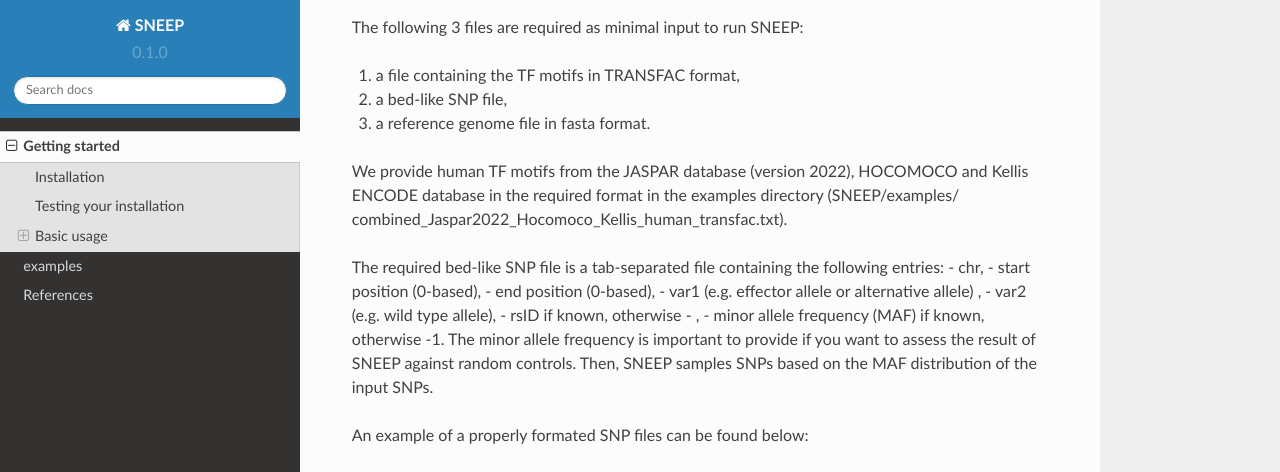
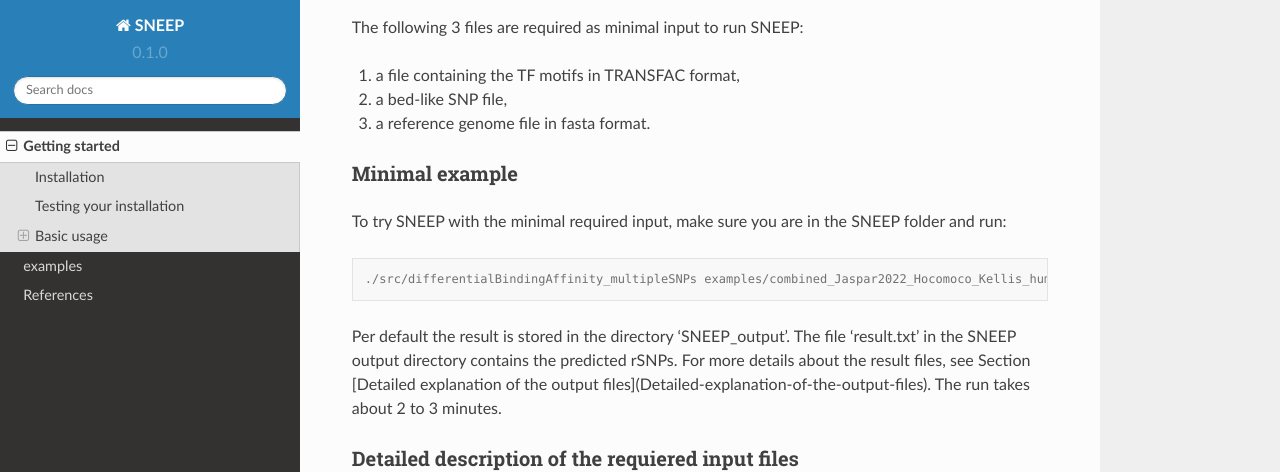
Before and after one commit to SchulzLab/SNEEP, a Sphinx documentation site: the page built from docs/gettingStarted.rst, in a window 1280 px wide and 1400 px high, scrolled down 1757 px. Shown: the top 472 px of the window. Built offline with Sphinx 7.4.7 and the Read the Docs theme 2.0.0, drawn with Linux system fonts in a browser that asks for light colours; pages that are not in the unit, such as notebooks, are missing from menus; some of the changed text lies outside the part shown; grey boxes are pictures that could not be loaded.

Commit message:
Update gettingStarted.rst

```diff
--- a/docs/gettingStarted.rst
+++ b/docs/gettingStarted.rst
@@ -72,9 +72,24 @@
 2)	a bed-like SNP file,
 3)	a reference genome file in fasta format.
 
-We provide human TF motifs from the JASPAR database (version 2022), HOCOMOCO and  Kellis ENCODE database in the required format in the examples directory (SNEEP/examples/ combined_Jaspar2022_Hocomoco_Kellis_human_transfac.txt).
+Minimal example
+---------------
 
-The required bed-like SNP file is a tab-separated file containing the following entries:
+To try SNEEP with the minimal required input, make sure you are in the SNEEP folder and run:
+
+.. code-block:: console
+
+  ./src/differentialBindingAffinity_multipleSNPs examples/combined_Jaspar2022_Hocomoco_Kellis_human_transfac.txt  examples/SNPs_EFO_0000612_myocardial_infarction.bed  <path-to-genome-file>
+
+Per default the result is stored in the directory ‘SNEEP_output’. The file ‘result.txt’ in the SNEEP output directory contains the predicted rSNPs. For more details about the result files, see Section [Detailed explanation of the output files](Detailed-explanation-of-the-output-files). The run takes about 2 to 3 minutes.
+
+
+Detailed description of the requiered input files
+----------------------------------------------------
+
+(1) We provide human TF motifs from the JASPAR database (version 2022), HOCOMOCO and  Kellis ENCODE database in the required format in the examples directory (SNEEP/examples/ combined_Jaspar2022_Hocomoco_Kellis_human_transfac.txt).
+
+(2) The required bed-like SNP file is a tab-separated file containing the following entries:
 -	chr,
 -	start position (0-based),
 -	end position (0-based),
@@ -103,13 +118,12 @@
 
 SNEEP can only handle mutations effecting a single base pair (no deletions or insertions). Deletions and insertions are identified by the pipeline and ignored. Also duplicated entries are only considered once.
 
-Minimal example
----------------
+(3) In the reference genome file, the different chromosome must be named as chr1, chr2 etc. resulting in the following format:
 
-To try SNEEP with the minimal required input, make sure you are in the SNEEP folder and run:
+.. example::
+  >chr1
+  ATCGGGTCA…
+  >chr2
+  TTTGAGACCAT…
 
-.. code-block:: console
-
-  ./src/differentialBindingAffinity_multipleSNPs examples/combined_Jaspar2022_Hocomoco_Kellis_human_transfac.txt  examples/SNPs_EFO_0000612_myocardial_infarction.bed  <path-to-genome-file>
-
-Per default the result is stored in the directory ‘SNEEP_output’. The file ‘result.txt’ in the SNEEP output directory contains the predicted rSNPs. For more details about the result files, see Section [Detailed explanation of the output files](Detailed-explanation-of-the-output-files). The run takes about 2 to 3 minutes.
+For the provided examples in the following, please use genome version hg38.
```
